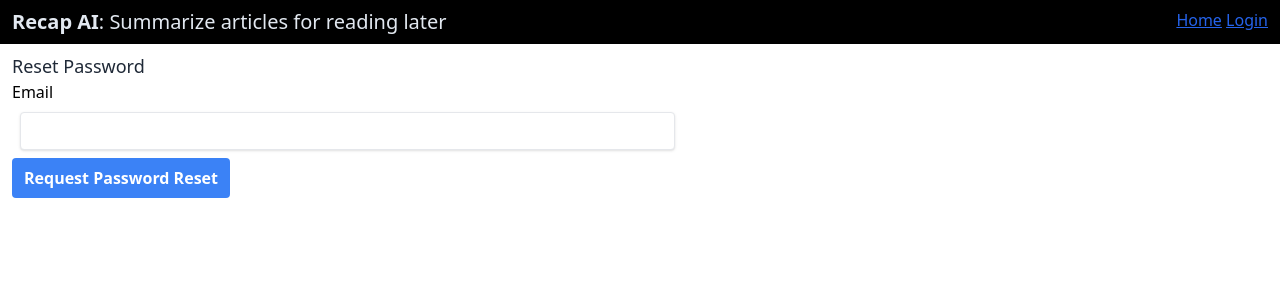
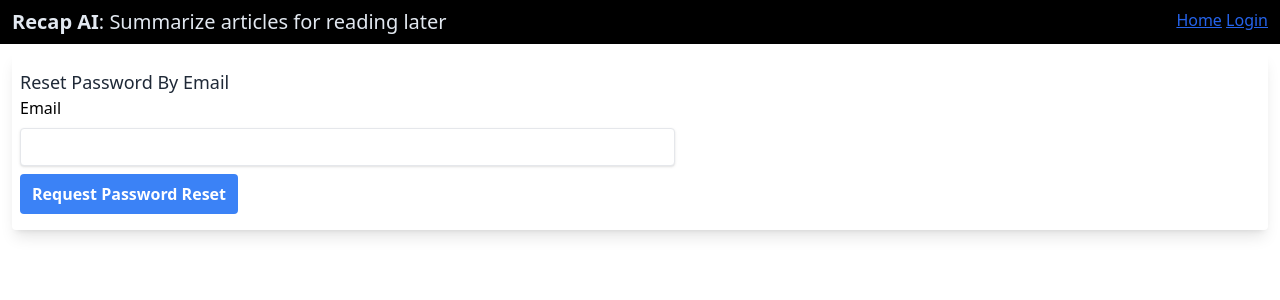
Before and after one commit to cedralpass/recapai-app, a Flask app: page /reset_password_request in a window 1280 px wide. Shown: the top 300 px of the page. Run offline with Flask 3, Linux system fonts and the light colour scheme; parts of the project's set-up code (start-up, migrations or seed data) failed here and were passed over.

Commit message:
adding shaddow box around forms as simple default style

```diff
--- a/recap/static/css/input.css
+++ b/recap/static/css/input.css
@@ -8,10 +8,10 @@ html{
 }
 
 input[type=text]{
-    @apply shadow appearance-none border rounded  py-2 px-2 my-2 mx-2  text-gray-700 leading-tight focus:outline-slate-500
+    @apply shadow appearance-none border rounded  py-2 px-2 my-2   text-gray-700 leading-tight focus:outline-slate-500
 }
 input[type=password]{
-    @apply shadow appearance-none border rounded py-2 px-2 my-2 mx-2  text-gray-700 leading-tight focus:outline-slate-500
+    @apply shadow appearance-none border rounded py-2 px-2 my-2   text-gray-700 leading-tight focus:outline-slate-500
 }
 
 
--- a/recap/static/css/output.css
+++ b/recap/static/css/output.css
@@ -745,8 +745,6 @@ html {
 input[type=text] {
   margin-top: 0.5rem;
   margin-bottom: 0.5rem;
-  margin-left: 0.5rem;
-  margin-right: 0.5rem;
   -webkit-appearance: none;
      -moz-appearance: none;
           appearance: none;
@@ -771,8 +769,6 @@ input[type=text]:focus {
 input[type=password] {
   margin-top: 0.5rem;
   margin-bottom: 0.5rem;
-  margin-left: 0.5rem;
-  margin-right: 0.5rem;
   -webkit-appearance: none;
      -moz-appearance: none;
           appearance: none;
--- a/recap/templates/login.html
+++ b/recap/templates/login.html
@@ -1,7 +1,8 @@
 {% extends "base.html" %}
 
 {% block content %}
-    <h1>Sign In</h1>
+<div class="bg-white shadow-lg rounded px-2 pt-4 pb-4 mb-2">
+<h1>Sign In</h1>
     <form action="" method="post" novalidate>
         {{ form.hidden_tag() }}
         <p>
@@ -15,9 +16,11 @@
         <p>{{ form.remember_me() }} {{ form.remember_me.label }}</p>
         <p>{{ form.submit() }}</p>
     </form>
+    <br/>
     <p>New User? <a href="{{ url_for('routes.register') }}">Click to Register!</a></p>
     <p>
         Forgot Your Password?
         <a href="{{ url_for('routes.reset_password_request') }}">Click to Reset It</a>
     </p>
+</div>
 {% endblock %}
--- a/recap/templates/register.html
+++ b/recap/templates/register.html
@@ -1,6 +1,7 @@
 {% extends "base.html" %}
 
 {% block content %}
+<div class="bg-white shadow-lg rounded px-2 pt-4 pb-4 mb-2">
     <h1>Register</h1>
     <form action="" method="post">
         {{ form.hidden_tag() }}
@@ -34,4 +35,5 @@
         </p>
         <p>{{ form.submit() }}</p>
     </form>
+    </div>
 {% endblock %}
--- a/recap/templates/reset_password_request.html
+++ b/recap/templates/reset_password_request.html
@@ -1,7 +1,8 @@
 {% extends "base.html" %}
 
 {% block content %}
-    <h1>Reset Password</h1>
+<div class="bg-white shadow-lg rounded px-2 pt-4 pb-4 mb-2">
+    <h1>Reset Password By Email</h1>
     <form action="" method="post">
         {{ form.hidden_tag() }}
         <p>
@@ -13,4 +14,5 @@
         </p>
         <p>{{ form.submit() }}</p>
     </form>
+</div>
 {% endblock %}
```
